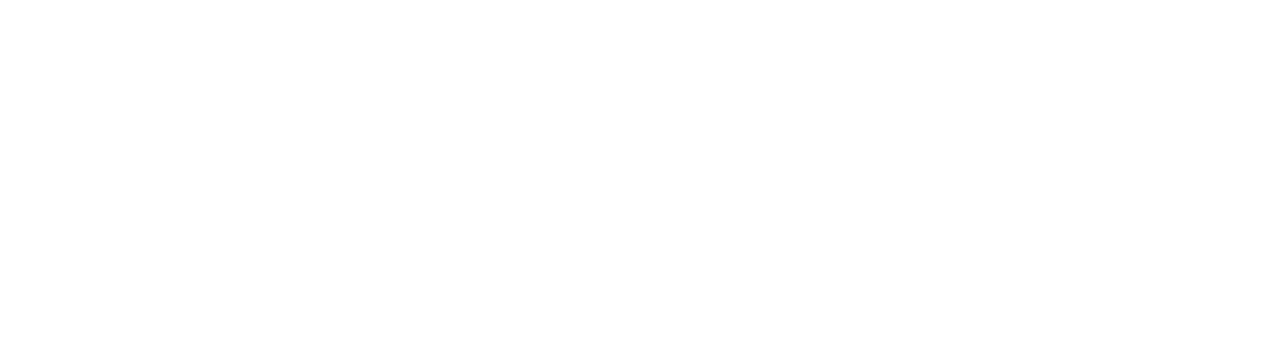
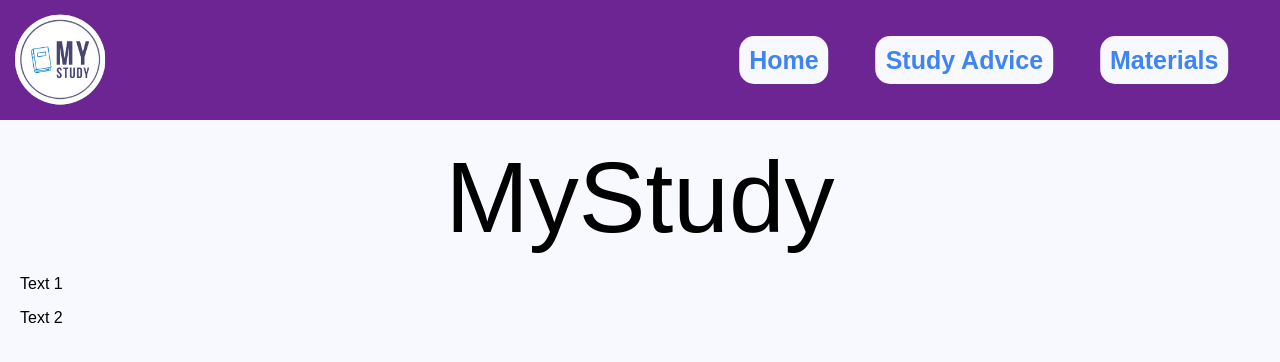
Before and after one commit to jackf21/TeamProjectDev, a plain HTML site: page A&R.html in a window 1280 px wide. Drawn offline with Linux system fonts and the light colour scheme.

Commit message:
Updated other pages to use the banner

```diff
--- a/A&R.html
+++ b/A&R.html
@@ -3,9 +3,24 @@
 <head>
     <meta charset="UTF-8">
     <meta name="viewport" content="width=device-width, initial-scale=1.0">
-    <title>Document</title>
+    <title>MyStudy - Main Page</title>
+    <link rel="stylesheet" href="MainStyle.css">
 </head>
 <body>
+    <header id="banner">
+        <img src="logo.png" alt="MyStudy Logo" id="mainLogo"/>
+        <ul>
+            <a href=""><li class="bannerList"><strong>Home</strong></li></a>
+            <a href=""><li class="bannerList"><strong>Study Advice</strong></li></a>
+            <a href=""><li class="bannerList"><strong>Materials</strong></li></a>
+        </ul>
+    </header>
 
+    <h id=mainTitle class="center">MyStudy</h>
+
+    <footer>
+        <p>Text 1</p>
+        <p>Text 2</p>
+    </footer>
 </body>
 </html>
--- a/MaterialsStyle.css
+++ b/MaterialsStyle.css
@@ -0,0 +1,61 @@
+* {
+    font-family: Arial, Helvetica, sans-serif;
+}
+
+#mainTitle {
+    font-size: 100px;
+    margin-top: 20px;
+}
+
+#mainLogo {
+    width: 100px;
+    height: 100px;
+    display: inline;
+}
+
+body {
+    background-color: ghostwhite;
+    margin: 0;
+    padding: 0;
+}
+
+#banner {
+    background-color: #6E2594;
+    padding: 10px;
+    display: flex; /* Allows logo to appear on same line as banner */
+    align-items: center;
+}
+
+a, ul {
+    text-decoration: none;
+    color: #3F84EF;
+}
+
+.bannerList:hover {
+    background-color: rgb(138, 138, 141);
+}
+
+ul {
+    font-size: 25px;
+    list-style-type: none;
+    z-index: 3;
+    text-align: center;
+    transform: translate(100%,0%);
+}
+
+.bannerList {
+    padding: 10px;
+    margin: 20px;
+    display: inline;
+    border-radius: 15px;
+    background-color: ghostwhite;
+}
+
+footer {
+    margin: 20px;
+}
+
+.center {
+    display: block;
+    text-align: center;
+}
--- a/StudyAdviceStyle.css
+++ b/StudyAdviceStyle.css
@@ -0,0 +1,61 @@
+* {
+    font-family: Arial, Helvetica, sans-serif;
+}
+
+#mainTitle {
+    font-size: 100px;
+    margin-top: 20px;
+}
+
+#mainLogo {
+    width: 100px;
+    height: 100px;
+    display: inline;
+}
+
+body {
+    background-color: ghostwhite;
+    margin: 0;
+    padding: 0;
+}
+
+#banner {
+    background-color: #6E2594;
+    padding: 10px;
+    display: flex; /* Allows logo to appear on same line as banner */
+    align-items: center;
+}
+
+a, ul {
+    text-decoration: none;
+    color: #3F84EF;
+}
+
+.bannerList:hover {
+    background-color: rgb(138, 138, 141);
+}
+
+ul {
+    font-size: 25px;
+    list-style-type: none;
+    z-index: 3;
+    text-align: center;
+    transform: translate(100%,0%);
+}
+
+.bannerList {
+    padding: 10px;
+    margin: 20px;
+    display: inline;
+    border-radius: 15px;
+    background-color: ghostwhite;
+}
+
+footer {
+    margin: 20px;
+}
+
+.center {
+    display: block;
+    text-align: center;
+}
```
Also changed, not shown: H&J.html (+16 -1 lines).
